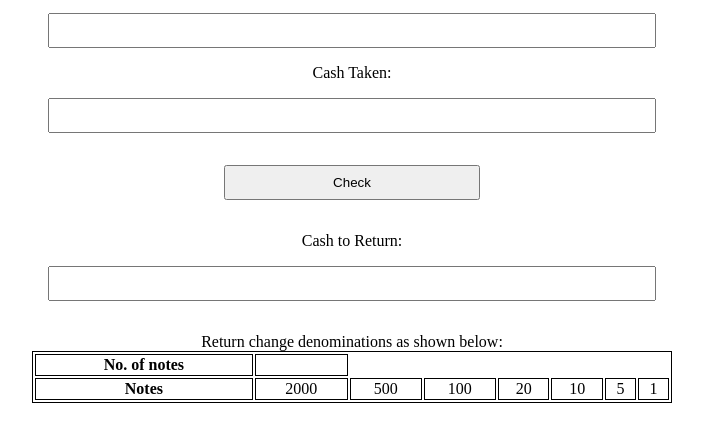
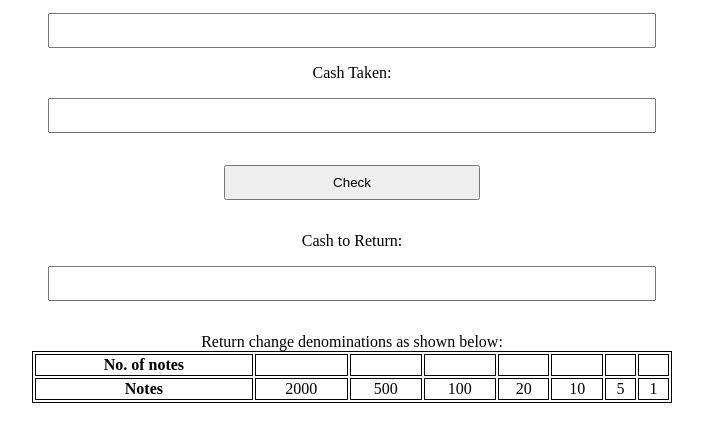
Before and after one commit to linkinsunil/cash-register-app, a website: page index.html in a window 1280 px wide. Shown: the part 109-548 px from the top of the page, without its empty margins (288-991 px from the left). Drawn offline with Linux system fonts and the light colour scheme.

Commit message:
update: wip js

```diff
--- a/index.html
+++ b/index.html
@@ -15,7 +15,7 @@
         <input type="text" id="bill-amount" />
 
         <label for="cash-taken">Cash Taken:</label>
-        <input type="text" id="cash=taken" />
+        <input type="text" id="cash-taken" />
 
         <button id="check-btn" onclick="handleclick()">Check</button>
 
@@ -26,6 +26,12 @@
         <caption>Return change denominations as shown below:</caption>
         <tr>
             <th>No. of notes</th>
+            <td></td>
+            <td></td>
+            <td></td>
+            <td></td>
+            <td></td>
+            <td></td>
             <td></td>
         </tr>
         <tr>
```
